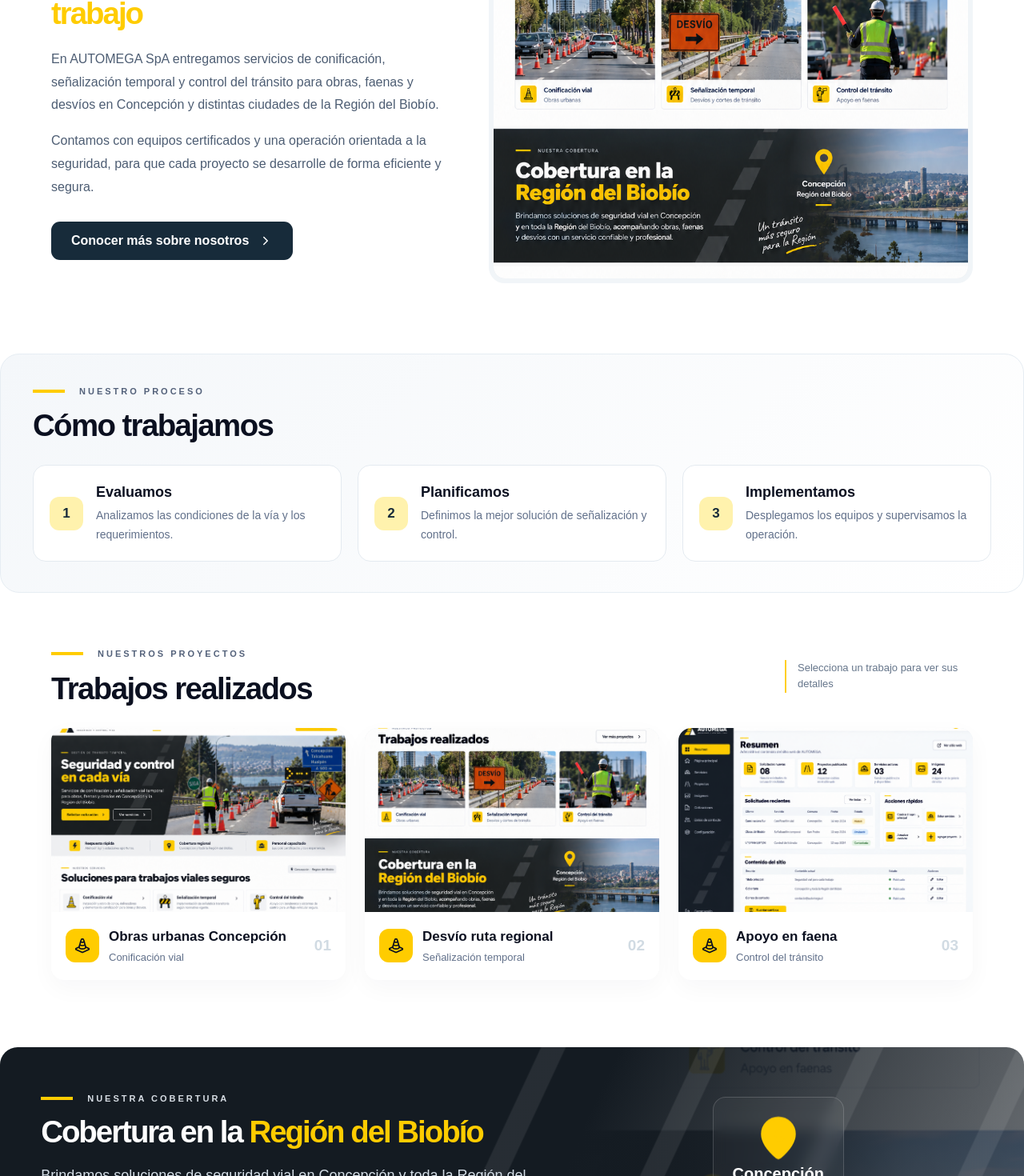
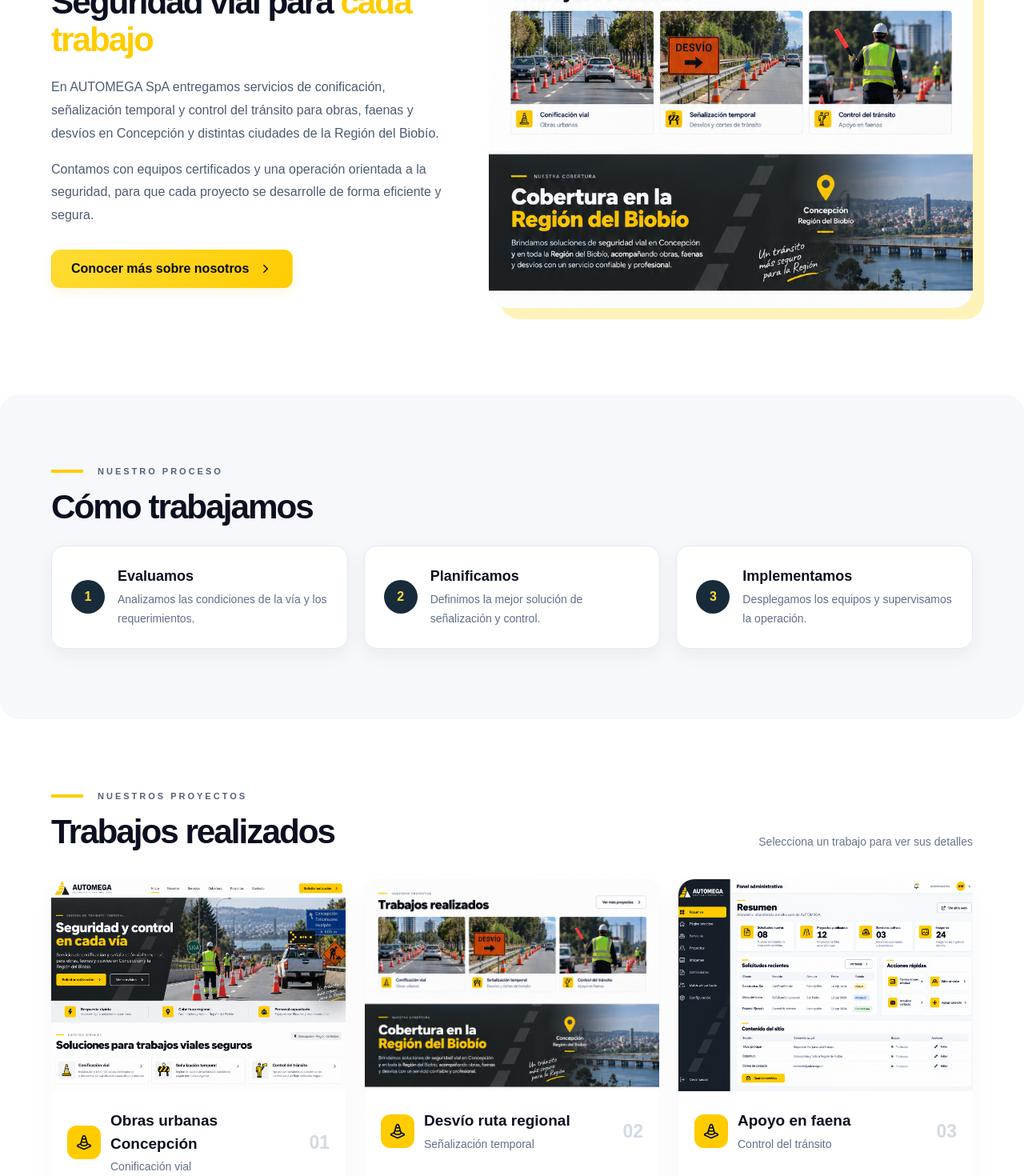
Before and after one commit to Zerinho23/automega-web, a Next.js app: page / in a window 1280 px wide. Shown: the part 1330-2800 px from the top of the page at 80% size. Built offline with nearby package versions, Linux system fonts and the light colour scheme; no server answers; the database is empty.

Commit message:
Revert "feat: redesign project viewer and refine public section hierarchy"
This reverts commit 57cece8a2ee2fd3bbd96241789a1eae2ec0b3de2.

```diff
--- a/app/design-upgrade.css
+++ b/app/design-upgrade.css
@@ -52,16 +52,6 @@ section[id]{scroll-margin-top:105px}
 @media(min-width:1000px){.hero-copy>*{animation:modal-enter .7s both}.hero-copy>h1{animation-delay:.1s}.hero-copy>p{animation-delay:.2s}.hero-actions{animation-delay:.3s}}
 @media(max-width:1100px){.hero{grid-template-columns:52% 48%}.service-grid{grid-template-columns:repeat(3,1fr)}.service-card{padding:22px}.service-card h3{font-size:18px}.hero-actions .button{padding:0 18px}}
 @media(max-width:760px){section[id]{scroll-margin-top:85px}.hero{grid-template-columns:1fr;min-height:auto}.hero-copy{padding:46px 24px}.hero h1{font-size:43px;letter-spacing:-1.8px}.hero-photo{height:330px}.hero-copy>p{font-size:17px}.hero-actions{flex-direction:column}.section{padding:54px 22px}.service-grid{grid-template-columns:1fr}.service-card{min-height:230px;padding:26px}.about-grid{grid-template-columns:1fr}.about-photo{box-shadow:7px 7px 0 #fff3b9}.process-section{border-radius:0}.project-photo{height:245px}.quote-form,.contact-card{padding:22px}.coverage-place{align-items:flex-start;padding:22px}.admin-page-heading{padding-bottom:18px}.admin-card{border-radius:16px}.admin-content{padding-bottom:32px}}
-/* Editorial section rhythm and naturally sized project photography. */
-.section{max-width:1440px;padding-top:68px;padding-bottom:68px}.split-heading{gap:22px;margin-bottom:28px;align-items:center}.section-heading h2{font-size:clamp(30px,3vw,46px);letter-spacing:-1.6px;max-width:880px}.gallery-instruction{max-width:235px;line-height:1.6;border-left:2px solid #ffcf25;padding-left:14px;font-size:13px}
-#nosotros{border-top:1px solid #e8edf2}.about-photo{box-shadow:none;border:6px solid #f1f5f8;border-radius:20px}.about-copy .button{background:#172b3a;color:#fff;box-shadow:none}.about-copy h2{font-size:clamp(32px,3vw,46px)}
-.process-section{background:linear-gradient(135deg,#f4f7fa,#fff);border:1px solid #e6edf3;padding:38px 40px}.process-grid{margin-top:28px}.process-card{padding:20px;box-shadow:none}.process-card>b{border-radius:12px;background:#fff2ad;color:#172b3a;font-size:17px}
-.project-photo{height:230px}.project-info{padding:18px}.project-info h3{font-size:17px}.project-info p{font-size:13px}.project-card{border-radius:16px}.project-info>b{font-size:19px}
-.coverage{max-width:1360px;margin:16px auto;border-radius:22px;min-height:280px;padding:40px clamp(24px,4vw,60px)}.coverage h2{font-size:clamp(32px,3vw,46px)}.coverage-place{padding:22px;border-radius:16px}.contact-section .section-heading{max-width:760px}.contact-grid{gap:24px;align-items:start}.contact-card{position:sticky;top:115px}.field-grid{gap:18px}.quote-form textarea{min-height:125px}
-.project-detail-dialog{width:fit-content;max-width:94vw;max-height:92dvh;border-radius:18px;background:white;overflow:auto}.project-detail-dialog>div{padding:0}.detail-toolbar{display:flex;justify-content:space-between;align-items:center;padding:14px 18px;border-bottom:1px solid #e7edf2;gap:25px}.detail-toolbar>span{font-size:10px;font-weight:800;letter-spacing:1.5px;color:#6c7c8e}.detail-toolbar .viewer-close{position:static;width:32px;height:32px;border:1px solid #dee6ed;background:#f5f8fa;color:#1b3042;border-radius:9px}
-.detail-layout{display:flex;align-items:stretch}.detail-photo{margin:0;padding:20px;background:#f4f7fa;display:flex;flex-direction:column;justify-content:center;align-items:center;min-width:0}.detail-photo img{display:block;width:auto;height:auto;max-width:min(48vw,570px);max-height:66dvh;object-fit:contain;border-radius:10px;box-shadow:0 8px 24px #1b304212}.detail-photo figcaption{font-size:10px;color:#7e8d9d;margin-top:12px}
-.detail-content{width:320px;flex-shrink:0;padding:30px 26px;display:flex;flex-direction:column;align-items:flex-start}.detail-tag{background:#fff4c5;border:1px solid #f4dfa0;border-radius:7px;padding:6px 9px;font-size:11px;font-weight:700;color:#7f6215}.project-viewer .detail-content h2{font-size:27px;line-height:1.15;letter-spacing:-.7px;margin:20px 0 24px}.detail-content dl{width:100%;margin:0}.detail-content dl>div{padding:14px 0;border-top:1px solid #e7edf2}.detail-content dt{text-transform:uppercase;font-size:10px;letter-spacing:1px;color:#78899a;font-weight:700;margin-bottom:6px}.detail-content dd{margin:0;display:flex;gap:7px;align-items:center;font-size:14px;line-height:1.6;color:#344b5e;overflow-wrap:anywhere}.detail-cta{padding:18px 0 0;margin-top:auto;width:100%}.detail-cta h3{font-size:14px;margin:16px 0 6px}.project-viewer .detail-cta p{font-size:12px;margin:0 0 12px;line-height:1.6}.detail-cta .button{width:100%;font-size:13px;padding:0 12px;min-height:44px}
-@media(max-width:760px){.section{padding:48px 22px}.process-section{padding:30px 22px;border-radius:0}.coverage{border-radius:0;margin:0}.contact-card{position:static}.gallery-instruction{max-width:none}.project-detail-dialog{width:94vw;max-height:92dvh}.detail-layout{flex-direction:column}.detail-photo{padding:14px}.detail-photo img{max-width:100%;max-height:44dvh}.detail-content{width:100%;padding:20px}.project-viewer .detail-content h2{font-size:23px;margin:15px 0}.detail-content dl{display:grid;grid-template-columns:1fr 1fr;gap:12px}.detail-cta{padding-top:0}}
 /* Compact service cards: content determines height instead of empty rows. */
 #servicios{padding-top:58px;padding-bottom:58px}
 .service-card{grid-template-columns:52px minmax(0,1fr) 24px;grid-template-rows:auto;align-items:center;align-content:center;min-height:145px;gap:16px;padding:22px;border-radius:15px}
--- a/components/project-viewer.tsx
+++ b/components/project-viewer.tsx
@@ -4,8 +4,5 @@ import { X, MapPin } from 'lucide-react';
 export default function ProjectViewer({project,image,onClose}:{project:{title:string;detail:string;location?:string};image:string;onClose:()=>void}){
   const dialog=useRef<HTMLDialogElement>(null);
   useEffect(()=>{dialog.current?.showModal();const previous=document.body.style.overflow;document.body.style.overflow='hidden';return()=>{document.body.style.overflow=previous;};},[]);
-  return <dialog ref={dialog} className="project-viewer project-detail-dialog" onCancel={onClose} onClick={e=>{if(e.target===dialog.current)onClose();}} aria-labelledby="project-viewer-title">
-    <header className="detail-toolbar"><span>PORTAFOLIO · AUTOMEGA SpA</span><button className="viewer-close" onClick={onClose} aria-label="Cerrar proyecto" autoFocus><X size={20}/></button></header>
-    <div className="detail-layout"><figure className="detail-photo"><img src={image} alt={project.title} decoding="async"/><figcaption>Fotografía del proyecto</figcaption></figure><section className="detail-content"><span className="detail-tag">Trabajo realizado</span><h2 id="project-viewer-title">{project.title}</h2><dl><div><dt>Servicio / descripción</dt><dd>{project.detail || "Sin descripción registrada"}</dd></div>{project.location && <div><dt>Ubicación</dt><dd><MapPin size={16}/>{project.location}</dd></div>}</dl><div className="detail-cta"><h3>¿Necesitas apoyo en tu obra?</h3><p>Cuéntanos dónde y qué servicio necesitas.</p><a className="button button-yellow" href="#contacto" onClick={onClose}>Solicitar cotización ↗</a></div></section></div>
-  </dialog>;
+  return <dialog ref={dialog} className="project-viewer" onCancel={onClose} onClick={e=>{if(e.target===dialog.current)onClose();}} aria-labelledby="project-viewer-title"><button className="viewer-close" onClick={onClose} aria-label="Cerrar fotografía" autoFocus><X/></button><img src={image} alt={project.title}/><div><span className="eyebrow">Trabajo realizado</span><h2 id="project-viewer-title">{project.title}</h2><p>{project.detail}</p>{project.location && <p><MapPin size={17}/> {project.location}</p>}<a className="button button-yellow" href="#contacto" onClick={onClose}>Cotizar un trabajo similar</a></div></dialog>;
 }
```
